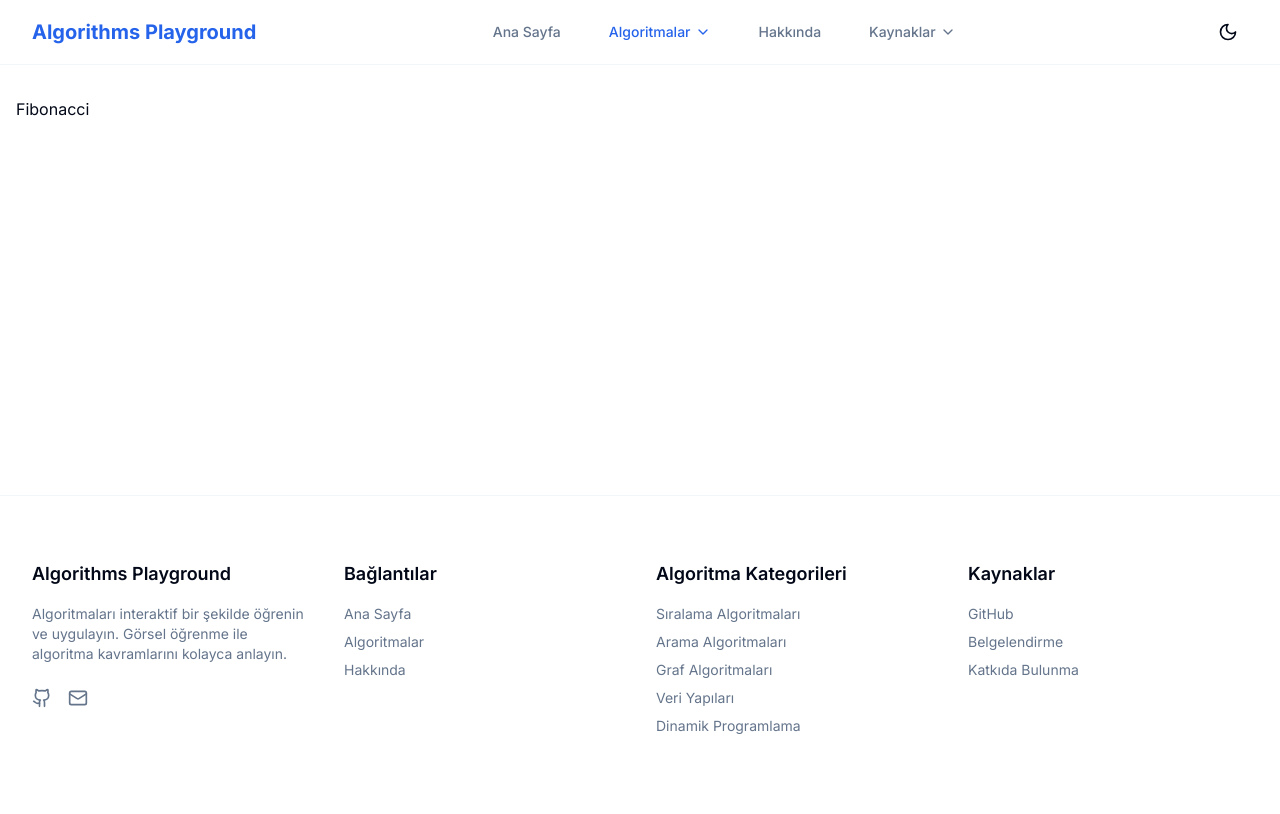
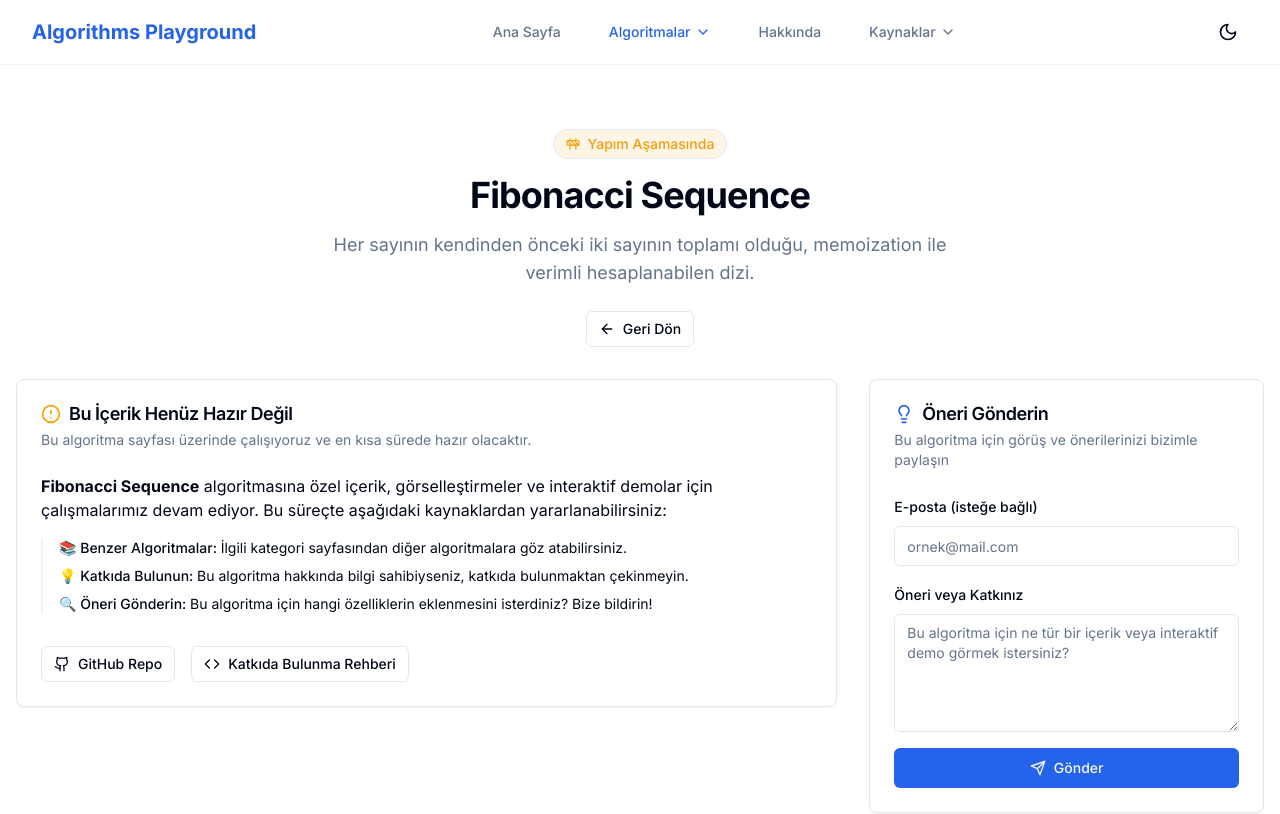
Before and after one commit to zzafergok/algorithms-playground, a Next.js app: page /algorithms/dynamic-programming/fibonacci in a window 1280 px wide. Shown: the top 814 px of the page. Built offline with nearby package versions, Linux system fonts and the light colour scheme; a web font is replaced by a local one.

Commit message:
Update Fibonacci page with under construction component

```diff
--- a/src/app/algorithms/dynamic-programming/fibonacci/page.tsx
+++ b/src/app/algorithms/dynamic-programming/fibonacci/page.tsx
@@ -1,7 +1,13 @@
-import React from 'react';
+'use client';
 
-type Props = {};
+import { UnderConstruction } from '@/components/common/under-construction';
 
-export default function Fibonacci({}: Props) {
-  return <div>Fibonacci</div>;
+export default function Fibonacci() {
+  return (
+    <UnderConstruction
+      title="Fibonacci Sequence"
+      description="Her sayının kendinden önceki iki sayının toplamı olduğu, memoization ile verimli hesaplanabilen dizi."
+      category="dynamic-programming"
+    />
+  );
 }
```
